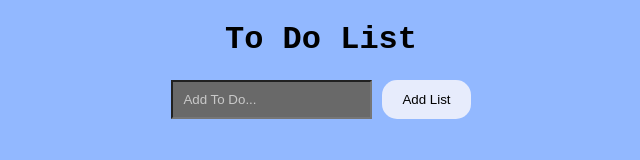
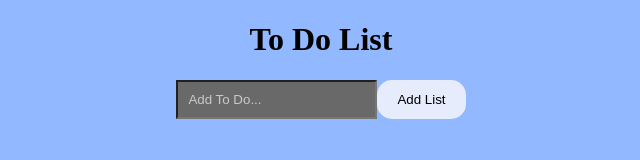
Before and after one commit to rizqiseptian/Tugas-Praktek-Javascript-Objek, a plain HTML site: page index.html in a window 1280 px wide. Shown: the whole page, without its empty margins (319-959 px from the left). Drawn offline with Linux system fonts and the light colour scheme.

Commit message:
memperbaiki tampilan yang eror

```diff
--- a/index.css
+++ b/index.css
@@ -1,5 +1,5 @@
 body {
-    font-family: 'Courier New', Courier, monospace;
+    font-family: 'Times new roman', Courier, monospace;
     background-color: rgb(146, 184, 255);
 }
 .judul {
@@ -28,7 +28,6 @@ body {
 }
 .form {
     display: flex;
-    gap: 10px;
     justify-content: center;
     margin-bottom: 60px;
 }
--- a/index.html
+++ b/index.html
@@ -21,12 +21,10 @@
         const list = document.getElementById("list");
         let itemEdit = null;
 
-        //menambahkan event listener pada tombol simpan
         btn.addEventListener("click", function() {
-            //menyimpan value inputan
+
             const activityv = activty.value;
-            //validasi input
-            if(activityv !== ""){
+                if(activityv !== ""){
                 if (itemEdit) {
                     const span = itemEdit.querySelector("span");
                     span.textContent = kegiatanv;
@@ -35,18 +33,18 @@
                     btn.style.backgroundColor = "";
                     btn.value = "Add List";
                     } else {
-                //membuat elemen li
+
                 const li = document.createElement("li");
-                //teks item
+
                 const spanText = document.createElement("span");
-                //memberi value pada elemen li
+
                 spanText.textContent = activityv;
                 li.appendChild(spanText);
-                //tambah button edit dan delete
+
                 const btnEdit = document.createElement("button");
                 btnEdit.textContent = "Edit";
                 btnEdit.classList.add("btnEdit");
-                //menambahkan event pada button edit
+
                 btnEdit.addEventListener("click", function () {
                     activity.value = spanText.textContent;
                     btn.value = "Update List";
@@ -57,13 +55,11 @@
                 const btnDelete = document.createElement("button");
                 btnDelete.textContent = "Delete";
                 btnDelete.classList.add("btnDelete");
-                //menambahkan event pada button delete
                 btnDelete.addEventListener("click", function () {
                     li.remove();
                 });
                 li.appendChild(btnEdit);
                 li.appendChild(btnDelete);
-                //kirim ke UL
                 list.appendChild(li);
             }
                 kegiatan.value = "";
```
